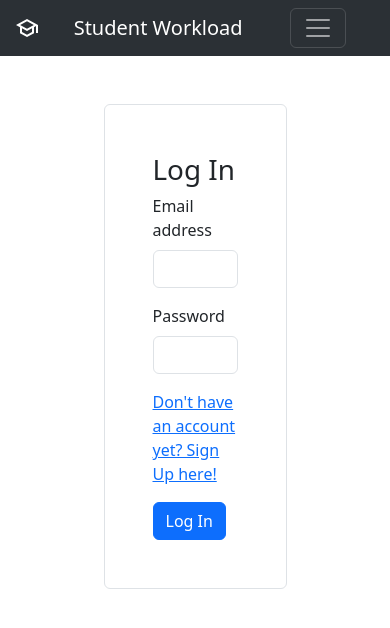
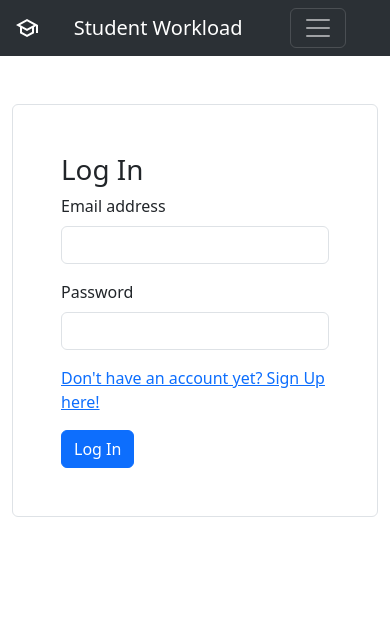
Before and after one commit to fabio-susinn/webapp_TFG, a Vue app: page /signup in a window 390 px wide. Shown: the top 628 px of the page. Built offline with nearby package versions, Linux system fonts and the light colour scheme; no server answers.

Commit message:
fix: Authentication Div Responsiveness

```diff
--- a/src/components/LogInView.vue
+++ b/src/components/LogInView.vue
@@ -38,11 +38,23 @@ import { getAuth, onAuthStateChanged, signInWithEmailAndPassword } from 'firebas
 </template>
 
 <style scoped>
-#login_container {
+
+
+@media (max-width: 1000px) {
+  #login_container {
+  border: var(--bs-border-width) solid var(--bs-border-color);
+  border-radius: var(--bs-border-radius);
+  padding: 3rem;
+  }
+}
+
+@media (min-width: 1001px) {
+  #login_container {
   width: 50%;
   border: var(--bs-border-width) solid var(--bs-border-color);
   border-radius: var(--bs-border-radius);
   padding: 3rem;
+  }
 }
 </style>
 
--- a/src/components/SignUpView.vue
+++ b/src/components/SignUpView.vue
@@ -5,7 +5,7 @@ import { collection, addDoc, getDocs, query } from 'firebase/firestore'
 </script>
 
 <template>
-  <div class="container" id="login_container">
+  <div class="container" id="signup_container">
     <form @submit.prevent="prepareDataSubmit">
       <h1>Sign Up</h1>
       <div class="mb-3">
@@ -175,12 +175,23 @@ export default {
 </script>
 
 <style scoped>
-#login_container {
+@media (max-width: 1000px) {
+  #signup_container {
+  border: var(--bs-border-width) solid var(--bs-border-color);
+  border-radius: var(--bs-border-radius);
+  padding: 3rem;
+  }
+}
+
+@media (min-width: 1001px) {
+  #signup_container {
   width: 50%;
   border: var(--bs-border-width) solid var(--bs-border-color);
   border-radius: var(--bs-border-radius);
   padding: 3rem;
+  }
 }
+
 .tooltip {
   position: relative;
   display: inline-block;
```
